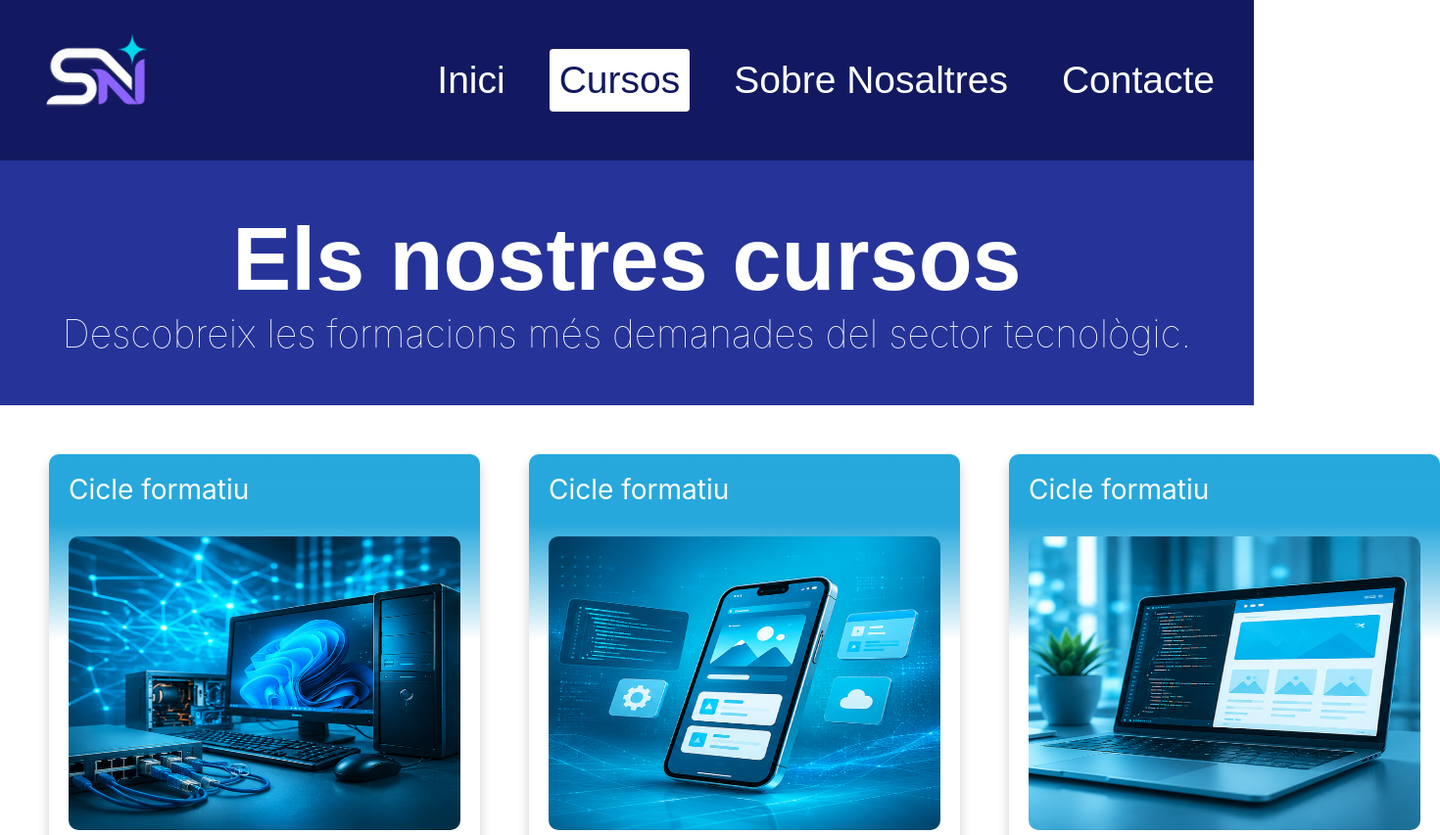
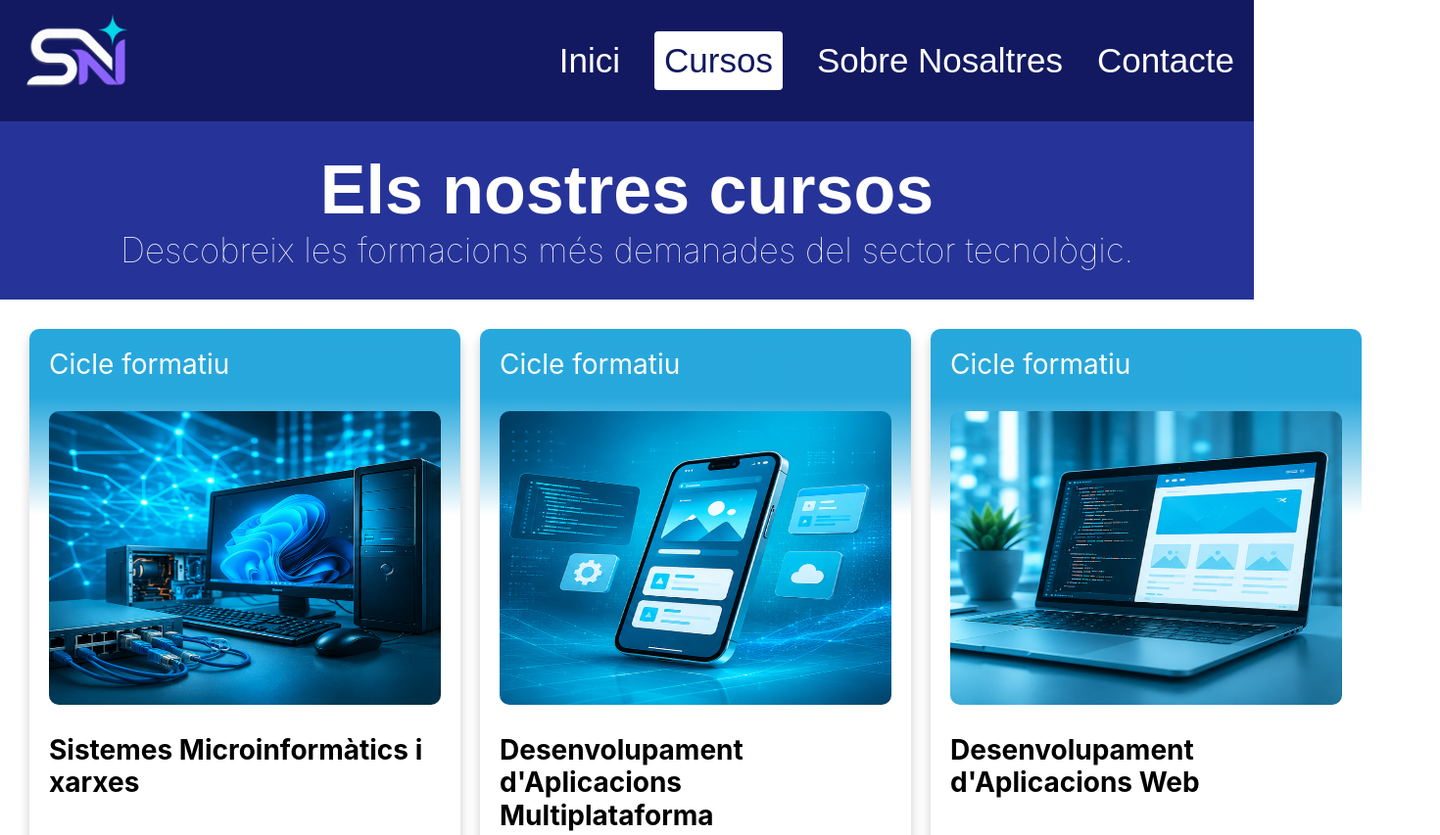
Before and after one commit to Miryette/plataforma-educativa-miriam, a plain HTML site: page cursos.html in a window 1280 px wide. Shown: the top 853 px of the page at 98% size, 1470 px wide, since content can reach past the window. Drawn offline with Linux system fonts and the light colour scheme.

Commit message:
second commit

```diff
--- a/css/main.css
+++ b/css/main.css
@@ -49,13 +49,13 @@ header {
   color: var(--color-blanco);
   width: 100%;
   box-sizing: border-box;
-  padding: var(--spacing-s);
+  padding: var(--padding-s);
 }
 
 nav {
   background-color: var(--color-primario);
   color: var(--color-blanco);
-  padding: var(--spacing-s);
+  padding: var(--padding-xs);
   align-items: center;
   justify-content: space-between;
   display: flex;
@@ -77,15 +77,16 @@ nav li {
 nav a {
   color: var(--color-blanco);
   text-decoration: none;
-  padding: var(--padding-s );
+  padding: var(--padding-xs);
   border-radius: var(--radius-s);
   display: inline-block;
   font-size: var(--text-xl);
+  transition: 0.3s ease;
 }
 
 .pagina-actual {
   color: var(--color-blanco);
-  padding: var(--padding-s );
+  padding: var(--padding-s);
   border-radius: var(--radius-s);
   background-color: var(--color-blanco);
   color: var(--color-primario);
@@ -95,6 +96,7 @@ nav a {
 .menu-der a:hover {
   background-color: var(--color-blanco);
   color: var(--color-primario);
+  padding: var(--padding-s);
 }
 
 nav img {
@@ -301,9 +303,8 @@ nav img {
 
 .card-grid {
   display: grid;
-  align-items: center;
-  grid-template-columns: repeat(auto-fit, minmax(380px, 1fr));
-  gap: 50px;
+  gap: 20px;
+  justify-items: center;
   padding: var(--padding-l);
 }
 
@@ -315,7 +316,8 @@ nav img {
   display: flex;
   flex-direction: column;
   gap: 30px;
-  width: 400px;
+  width: 100%;
+  max-width: 400px;
 }
 
 .cicle {
@@ -399,9 +401,8 @@ nav img {
 .mision-texto {
   display: flex;
   flex-direction: column;
-  margin-left: 100px;
   margin-right: 100px;
-  gap: 50px;
+  gap: 20px;
 }
 
 .mision-texto h6 {
@@ -415,9 +416,8 @@ nav img {
 }
 
 .mision img {
-  width: 900px;
-  height: 600px;
-  margin-right: 100px;
+  width: 700px;
+  height: 500px;
 }
 
 .valores {
@@ -658,12 +658,13 @@ form b {
   flex-direction: row;
   align-items: center;
   justify-content: center;
-  gap: 80px;
+  gap: 100px;
+  padding: 130px;
 }
 
 iframe {
-  width: 900px;
-  height: 800px;
+  width: 700px;
+  height: 600px;
 }
 
 .portada {
@@ -791,4 +792,5 @@ iframe {
   .card-grid {
     grid-template-columns: repeat(3, 1fr);
   }
+
 }
--- a/css/variables.css
+++ b/css/variables.css
@@ -22,10 +22,10 @@
     --text-s: 20px; /* texto normal */
     --text-m: 28px; /* texto base (small) */
     --text-l: 30px; /* texto (h6) */
-    --text-xl: 39px; /* subtitulos (h5) */
-    --text-xxl: 50px; /* Titulos grandes (h4) */
-    --text-header: 65px; /* Titulos de secciones (h3) */
-    --text-title: 90px; /* Titulos de página (h2) */
+    --text-xl: 35px; /* subtitulos (h5) */
+    --text-xxl: 40px; /* Titulos grandes (h4) */
+    --text-header: 60px; /* Titulos de secciones (h3) */
+    --text-title: 70px; /* Titulos de página (h2) */
     --text-hero: 110px; /* Titulo principal (h1) */
 
     --spacing-s: 10px;
@@ -39,8 +39,8 @@
 
     --padding-s: 10px;
     --padding-m: 20px;
-    --padding-l: 50px;
-    --padding-xl: 100px;
+    --padding-l: 30px;
+    --padding-xl: 130px;
 
     --shadow: 0px 7px 12px rgba(0, 0, 0, 0.2);
 }
```
Also changed, not shown: contacte.html (+2 -2 lines), sobre-nosaltres.html (+1 -1 lines).
